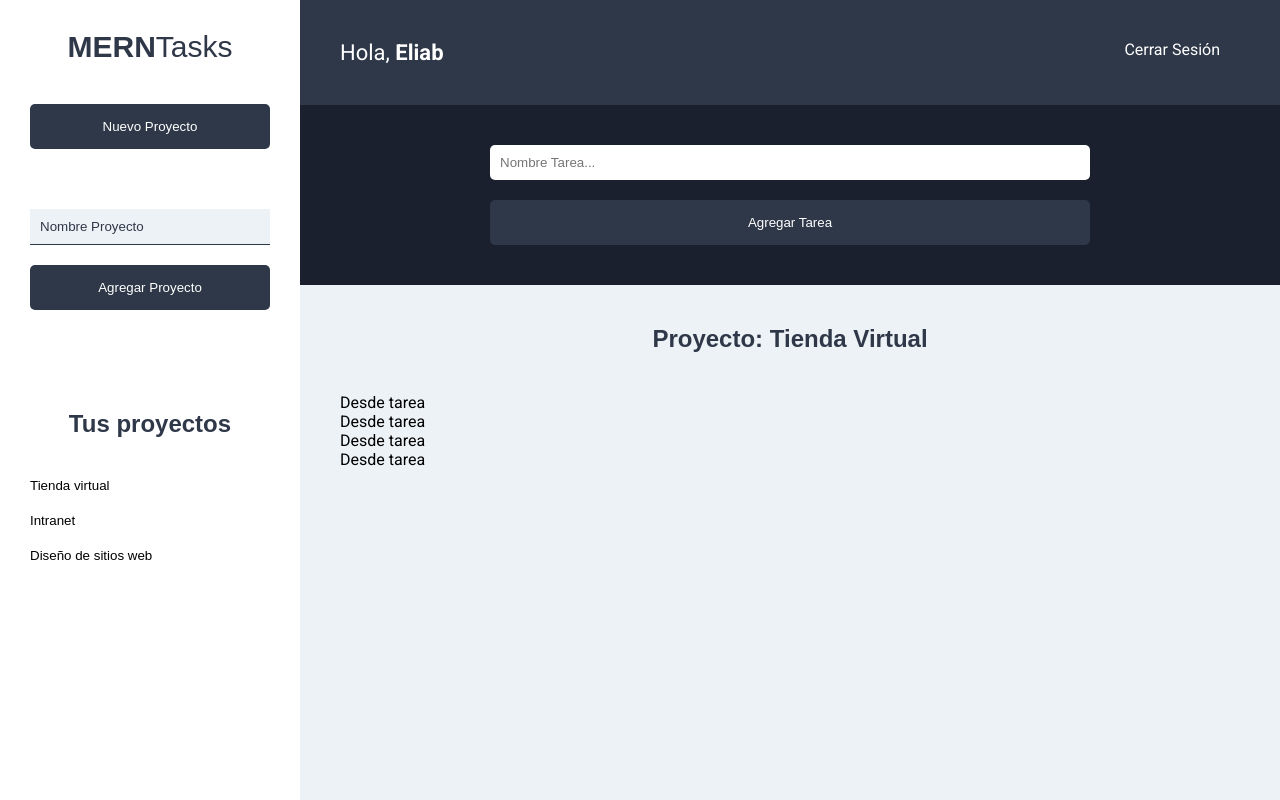
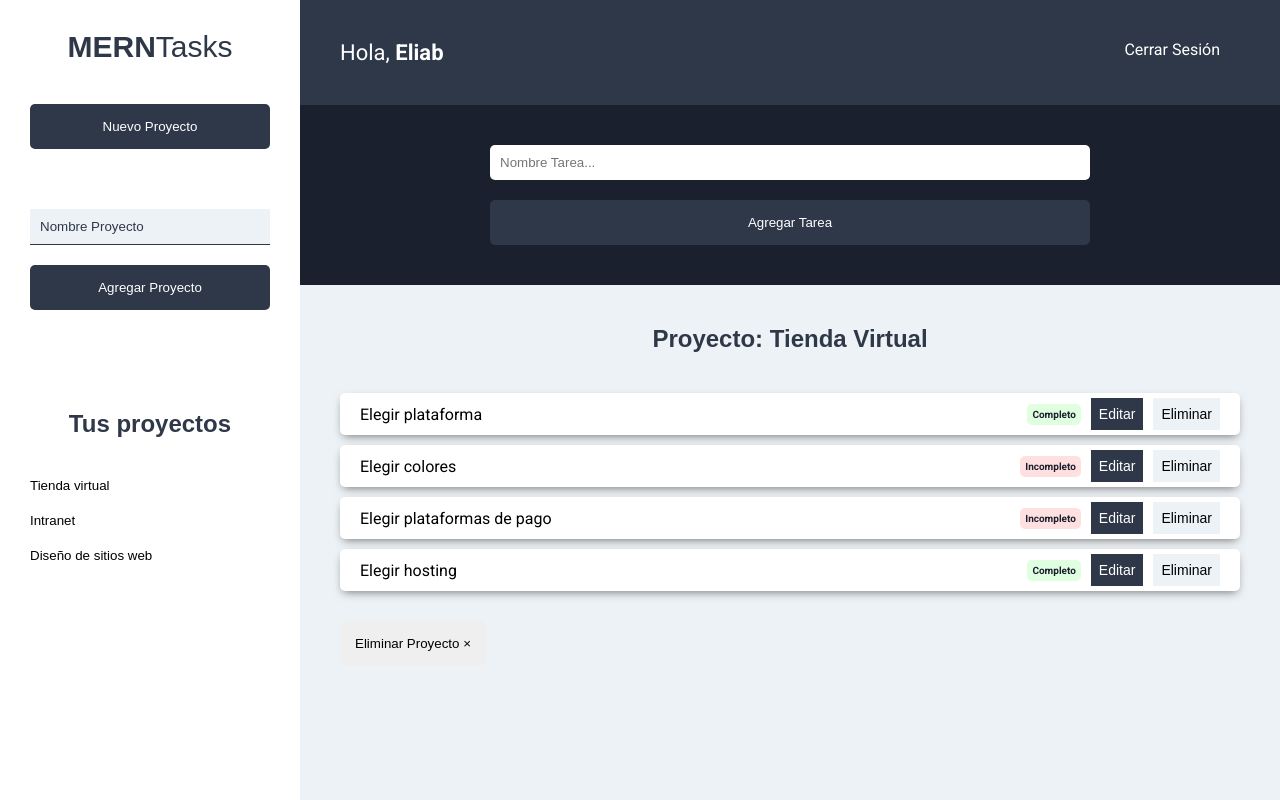
Before and after one commit to EliabLM/gestor-proyectos, a React (Create React App) app in the folder frontend/: page /proyectos in a window 1280 px wide. Built offline with nearby package versions, Linux system fonts and the light colour scheme.

Commit message:
Finaliza interfaz de tareas

```diff
--- a/frontend/src/components/tareas/ListadoTareas.js
+++ b/frontend/src/components/tareas/ListadoTareas.js
@@ -21,6 +21,9 @@
 					tareasProyecto.map((tarea) => <Tarea tarea={tarea} />)
 				)}
 			</ul>
+			<button className="btn btn-eliminar" type="button">
+				Eliminar Proyecto &times;
+			</button>
 		</Fragment>
 	);
 };
--- a/frontend/src/components/tareas/Tarea.js
+++ b/frontend/src/components/tareas/Tarea.js
@@ -1,7 +1,30 @@
 import React from 'react';
 
-const Tarea = () => {
-	return <div>Desde tarea</div>;
+const Tarea = ({ tarea }) => {
+	return (
+		<li className="tarea sombra">
+			<p>{tarea.nombre}</p>
+			<div className="estado">
+				{tarea.estado ? (
+					<button className="completo" type="button">
+						Completo
+					</button>
+				) : (
+					<button className="incompleto" type="button">
+						Incompleto
+					</button>
+				)}
+			</div>
+			<div className="acciones">
+				<button className="btn btn-primario" type="button">
+					Editar
+				</button>
+				<button className="btn btn-secundario" type="button">
+					Eliminar
+				</button>
+			</div>
+		</li>
+	);
 };
 
 export default Tarea;
```
